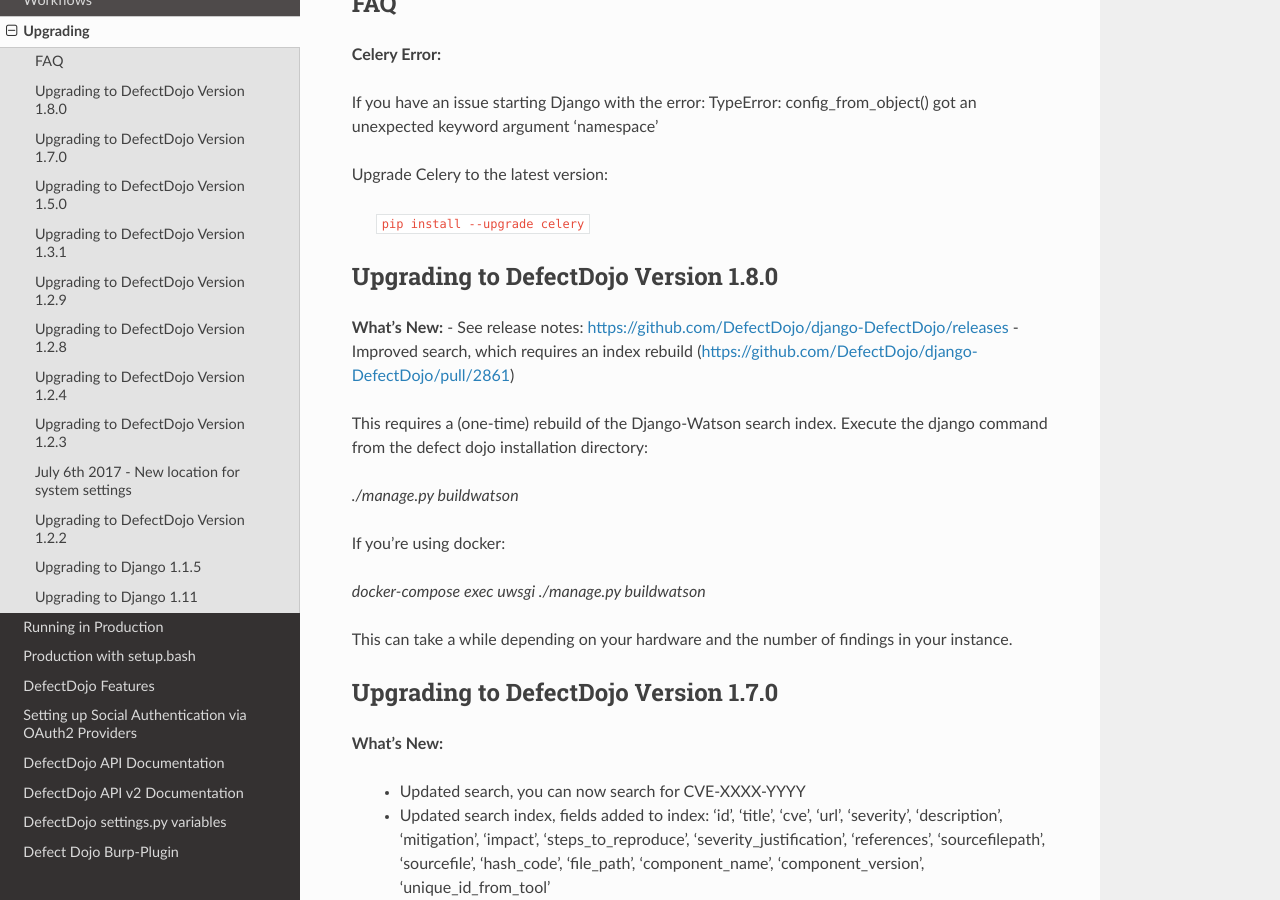
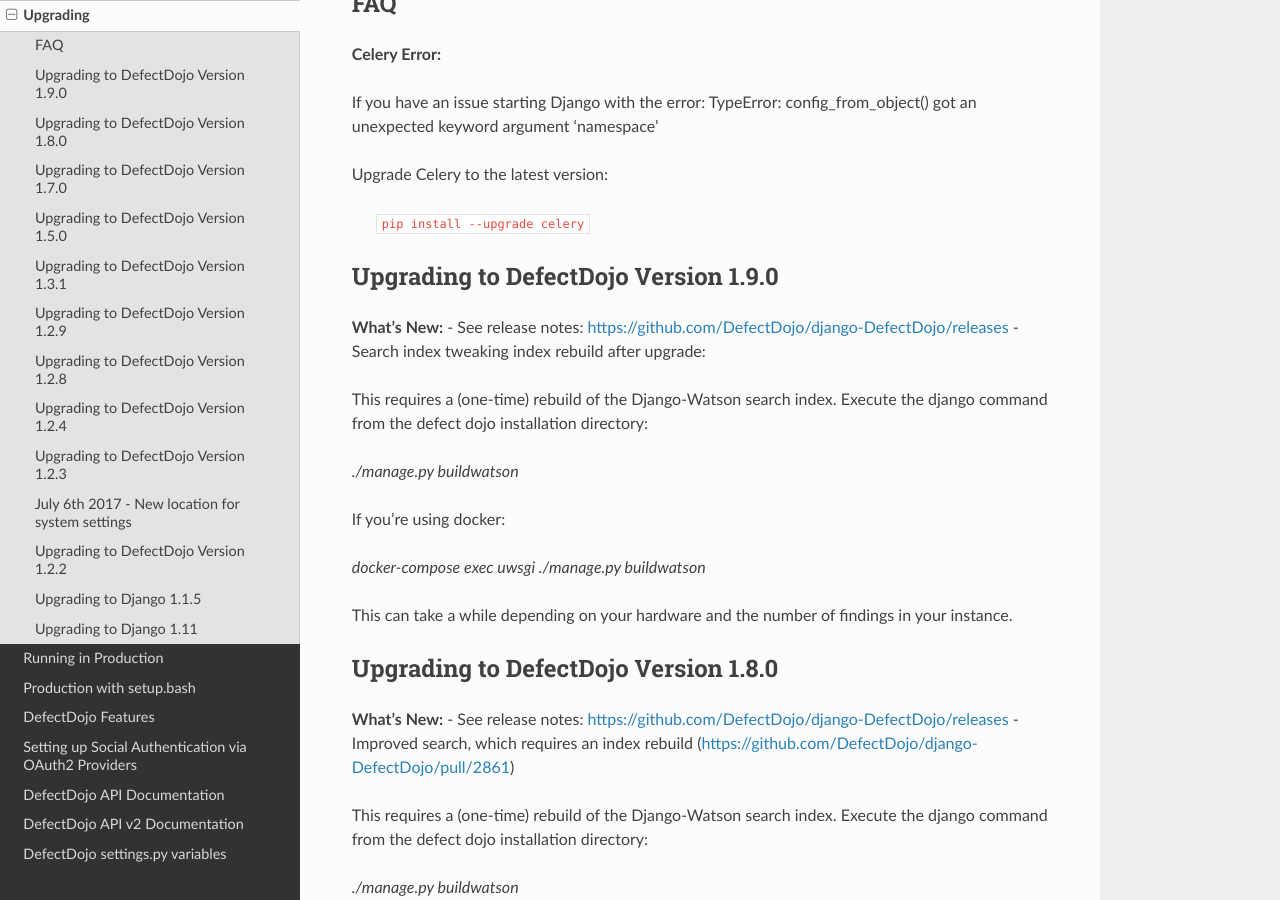
Before and after one commit to DefectDojo/Documentation, a Sphinx documentation site: the page built from docs/upgrading.rst, in a window 1280 px wide and 900 px high, scrolled down 901 px. Built offline with Sphinx 7.4.7 and the Read the Docs theme 2.0.0, drawn with Linux system fonts in a browser that asks for light colours.

Commit message:
Update upgrading.rst

```diff
--- a/docs/upgrading.rst
+++ b/docs/upgrading.rst
@@ -40,6 +40,24 @@
 Upgrade Celery to the latest version:
 
     ``pip install --upgrade celery``
+
+Upgrading to DefectDojo Version 1.9.0
+-------------------------------------
+**What's New:**
+- See release notes: https://github.com/DefectDojo/django-DefectDojo/releases
+- Search index tweaking index rebuild after upgrade:
+
+This requires a (one-time) rebuild of the Django-Watson search index. Execute the django command from the defect dojo installation directory:
+
+`./manage.py buildwatson`
+
+If you're using docker:
+
+`docker-compose exec uwsgi ./manage.py buildwatson`
+
+This can take a while depending on your hardware and the number of findings in your instance.
+
+
 
 Upgrading to DefectDojo Version 1.8.0
 -------------------------------------
```
